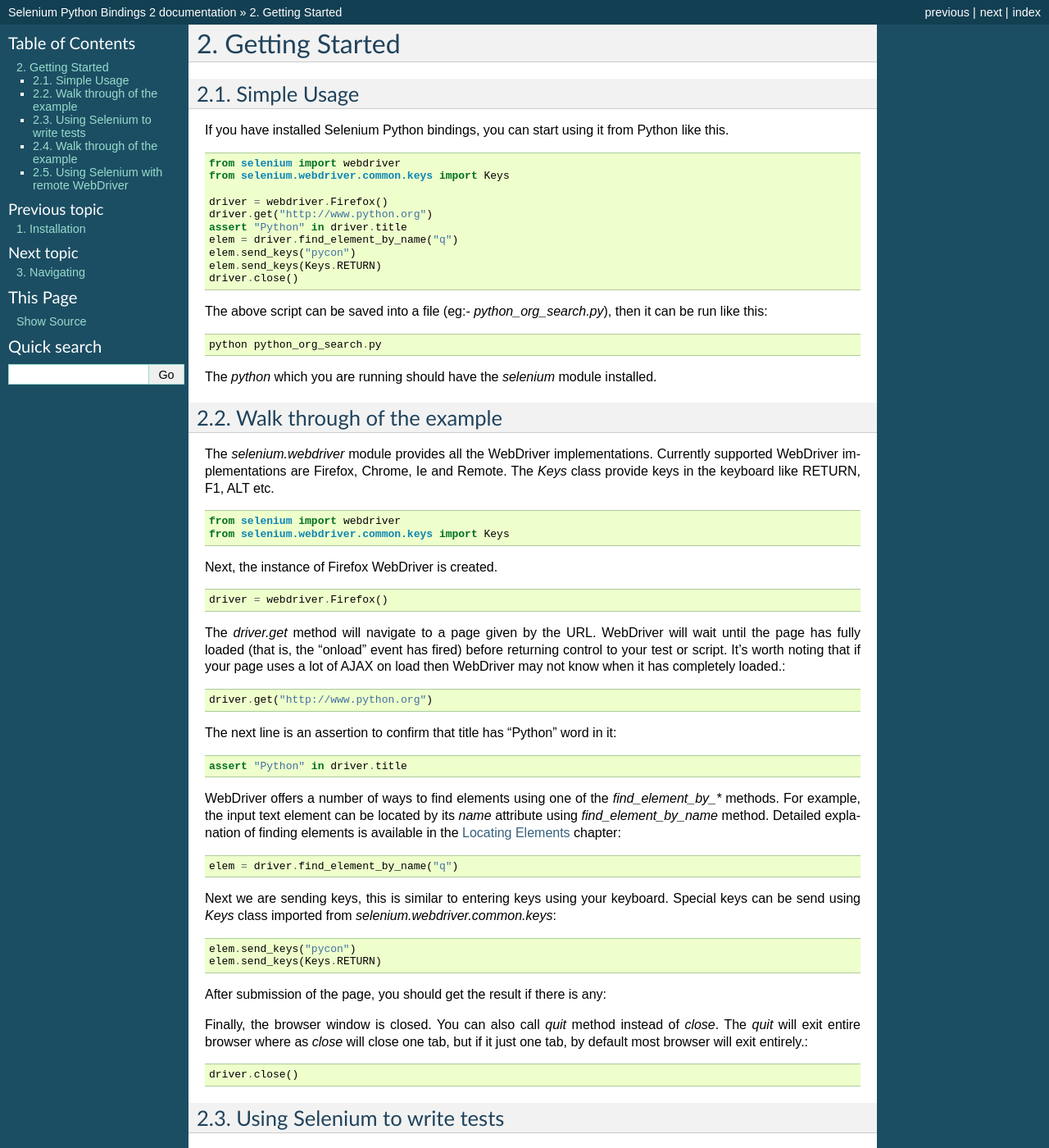
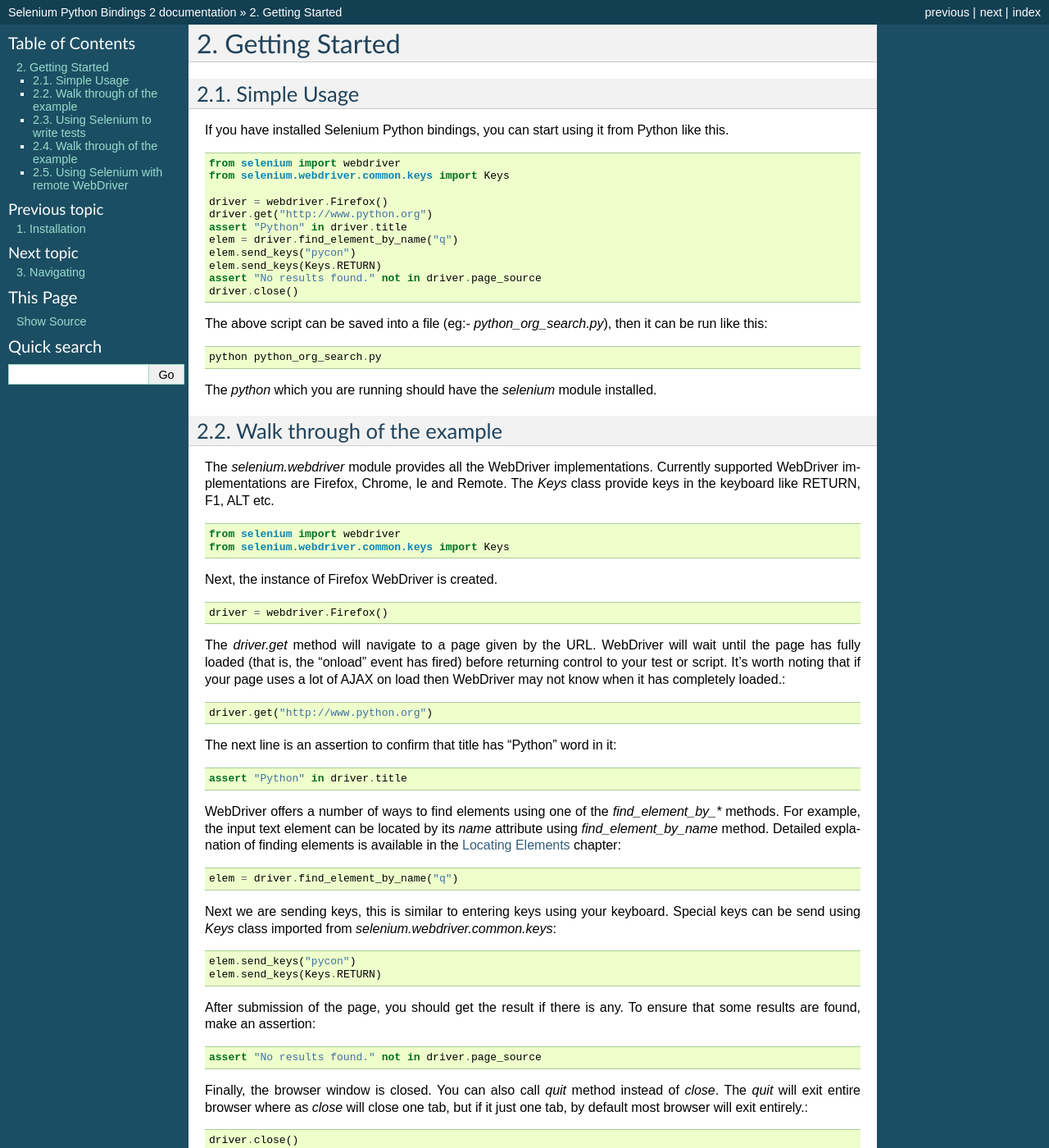
Before and after one commit to baijum/selenium-python, a Sphinx documentation site: the page built from source/getting-started.rst, in a window 1280 px wide and 1400 px high. Shown: the whole window at 82% size. Built offline with Sphinx 7.4.7, drawn with Linux system fonts in a browser that asks for light colours; some of the changed text lies outside the part shown.

Commit message:
bring back assertion

```diff
--- a/source/getting-started.rst
+++ b/source/getting-started.rst
@@ -20,6 +20,7 @@
   elem = driver.find_element_by_name("q")
   elem.send_keys("pycon")
   elem.send_keys(Keys.RETURN)
+  assert "No results found." not in driver.page_source
   driver.close()
 
 The above script can be saved into a file (eg:-
@@ -77,7 +78,10 @@
   elem.send_keys("pycon")
   elem.send_keys(Keys.RETURN)
 
-After submission of the page, you should get the result if there is any::
+After submission of the page, you should get the result if there is any.
+To ensure that some results are found, make an assertion::
+
+  assert "No results found." not in driver.page_source
 
 Finally, the browser window is closed.  You can also call `quit`
 method instead of `close`.  The `quit` will exit entire browser where
@@ -114,6 +118,7 @@
           self.assertIn("Python", driver.title)
           elem = driver.find_element_by_name("q")
           elem.send_keys("pycon")
+          assert "No results found." not in driver.page_source
           elem.send_keys(Keys.RETURN)
 
       def tearDown(self):
@@ -208,7 +213,10 @@
           elem.send_keys(Keys.RETURN)
 
 After submission of the page, you should get result as per search if
-there is any.
+there is any.  To ensure that some results are found, make an
+assertion::
+
+  assert "No results found." not in driver.page_source
 
 The `tearDown` method will get called after every test method.  This
 is a place to do all cleanup actions.  In the current method, the
```
